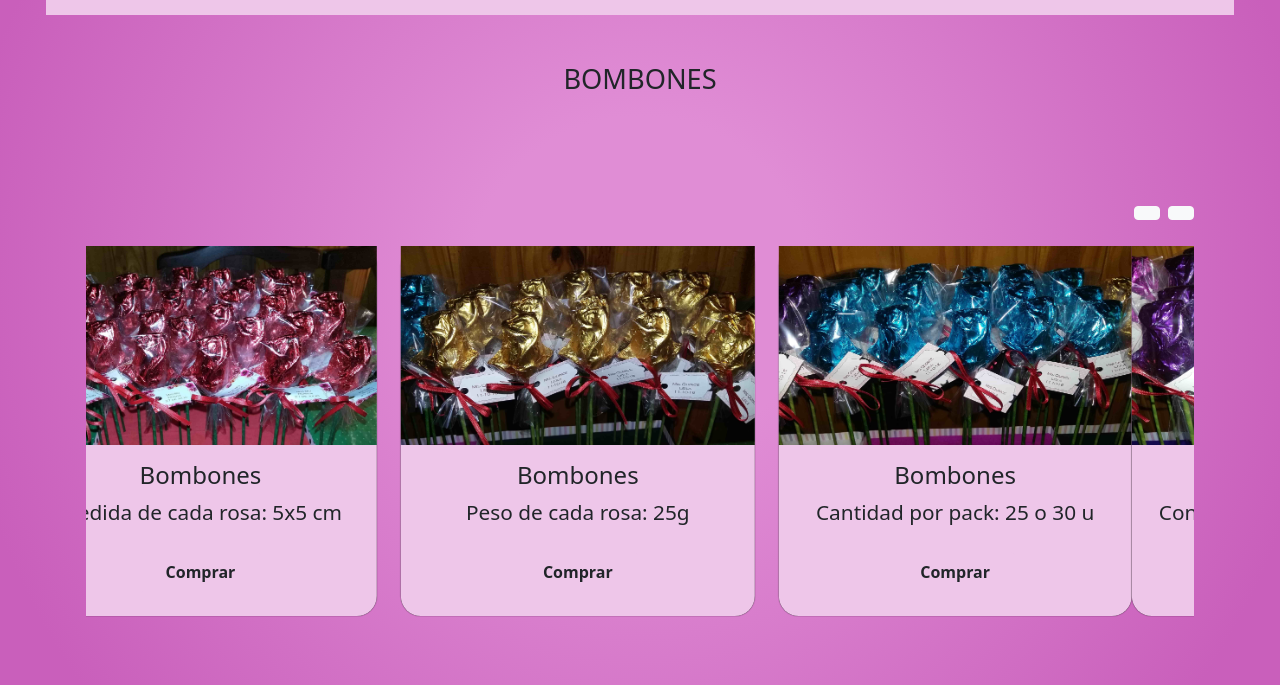
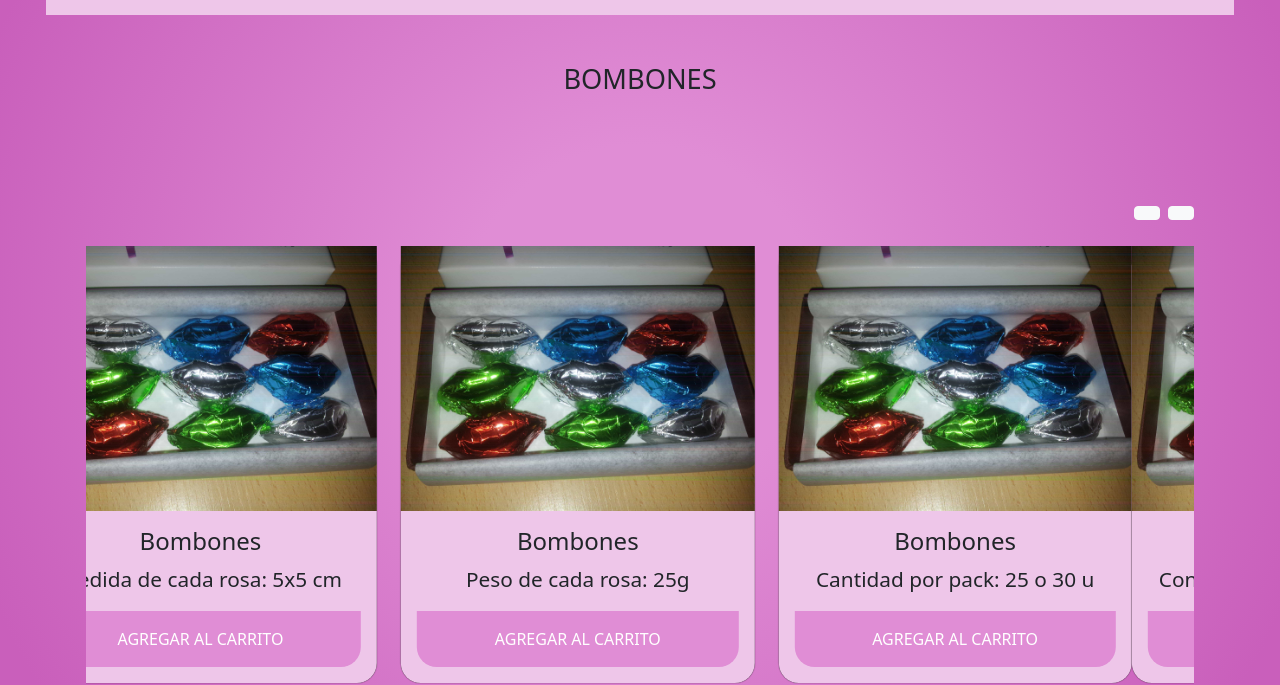
Before and after one commit to JudithGrau/TodoDulceYChocolatoso, a website: page bombones.html in a window 1280 px wide. Shown: the part 283-968 px from the top of the page. Drawn offline with nearby package versions, Linux system fonts and the light colour scheme; some icons are missing.

Commit message:
Modificaciones en la imgágenes de los html de bombones, figuras,ramos y packs

```diff
--- a/bombones.html
+++ b/bombones.html
@@ -78,13 +78,13 @@
 
                                                 <div class="col-md-4 mb-3">
                                                     <div class="card">
-                                                    <img class="img-fluid w-100 h-auto" src="img/pack2-min.jpg" alt="nosotros">
+                                                        <img class="img-fluid w-100 h-auto" src="img/bombones_boca-min.jpg" alt="nosotros">
 
                                                         <div class="card-body text-center">
                                                             <h4 class="card-title">Bombones</h4>
                                                             <p class="card-text">Medida de cada rosa: 5x5 cm</p>
-                                                          <div class="btn">
-                                                            <button>Comprar</button>
+                                                            <div class="p-3 ramos text-center text-white mt-3 cursor">
+                                                                <span class="text-uppercase">Agregar al carrito</span>
                                                             </div>
 
                                                         </div>
@@ -93,12 +93,12 @@
                                                 </div>
                                                 <div class="col-md-4 mb-3">
                                                     <div class="card">
-                                                      <img class="img-fluid w-100 h-auto" alt="100%x280" src="img/pack3-min.jpg">
+                                                        <img class="img-fluid w-100 h-auto" alt="100%x280" src="img/bombones_boca-min.jpg">
                                                         <div class="card-body text-center">
                                                             <h4 class="card-title">Bombones</h4>
                                                             <p class="card-text">Peso de cada rosa: 25g</p>
-                                                          <div class="btn">
-                                                            <button>Comprar</button>
+                                                            <div class="p-3 ramos text-center text-white mt-3 cursor">
+                                                                <span class="text-uppercase">Agregar al carrito</span>
                                                             </div>
 
                                                         </div>
@@ -106,12 +106,12 @@
                                                 </div>
                                                 <div class="col-md-4 mb-3">
                                                     <div class="card">
-                                                      <img class="img-fluid w-100 h-auto" alt="100%x280" src="img/pack4-min.jpg">
+                                                        <img class="img-fluid w-100 h-auto" alt="100%x280" src="img/bombones_boca-min.jpg">
                                                         <div class="card-body text-center">
                                                             <h4 class="card-title">Bombones</h4>
                                                             <p class="card-text">Cantidad por pack: 25 o 30 u</p>
-                                                          <div class="btn">
-                                                            <button>Comprar</button>
+                                                            <div class="p-3 ramos text-center text-white mt-3 cursor">
+                                                                <span class="text-uppercase">Agregar al carrito</span>
                                                             </div>
 
                                                         </div>
@@ -125,12 +125,12 @@
 
                                                 <div class="col-md-4 mb-3">
                                                     <div class="card">
-                                                      <img class="img-fluid w-100 h-auto" alt="100%x280" src="img/pack5-min.jpg">
+                                                        <img class="img-fluid w-100 h-auto" alt="100%x280" src="img/bombones_boca-min.jpg">
                                                         <div class="card-body text-center">
                                                             <h4 class="card-title">Bombones: Sabores</h4>
                                                             <p class="card-text">Con leche/semiamargo/blanco</p>
-                                                          <div class="btn">
-                                                            <button>Comprar</button>
+                                                            <div class="p-3 ramos text-center text-white mt-3 cursor">
+                                                                <span class="text-uppercase">Agregar al carrito</span>
                                                             </div>
 
                                                         </div>
@@ -139,12 +139,12 @@
                                                 </div>
                                                 <div class="col-md-4 mb-3">
                                                     <div class="card">
-                                                      <img class="img-fluid w-100 h-auto" alt="100%x280" src="img/pack1-min.jpg">
+                                                        <img class="img-fluid w-100 h-auto" alt="100%x280" src="img/bombones_boca-min.jpg">
                                                         <div class="card-body text-center">
                                                             <h4 class="card-title">Bombones</h4>
                                                             <p class="card-text">Marca de chocolate: Alpino</p>
-                                                          <div class="btn">
-                                                            <button>Comprar</button>
+                                                            <div class="p-3 ramos text-center text-white mt-3 cursor">
+                                                                <span class="text-uppercase">Agregar al carrito</span>
                                                             </div>
 
                                                         </div>
@@ -152,12 +152,12 @@
                                                 </div>
                                                 <div class="col-md-4 mb-3">
                                                     <div class="card">
-                                                      <img class="img-fluid w-100 h-auto" alt="100%x280" src="img/pack6-min.jpg">
+                                                        <img class="img-fluid w-100 h-auto" alt="100%x280" src="img/bombones_boca-min.jpg">
                                                         <div class="card-body text-center">
                                                             <h4 class="card-title">Bombones</h4>
                                                             <p class="card-text">Formato de venta: Pack con base</p>
-                                                          <div class="btn">
-                                                            <button>Comprar</button>
+                                                            <div class="p-3 ramos text-center text-white mt-3 cursor">
+                                                                <span class="text-uppercase">Agregar al carrito</span>
                                                             </div>
                                                         </div>
                                                     </div>
@@ -170,12 +170,12 @@
 
                                                 <div class="col-md-4 mb-3">
                                                     <div class="card">
-                                                      <img class="img-fluid w-100 h-auto" alt="100%x280" src="img/pack7-min.jpg">
+                                                        <img class="img-fluid w-100 h-auto" alt="100%x280" src="img/bombones_boca-min.jpg">
                                                         <div class="card-body text-center">
                                                             <h4 class="card-title">Bombones</h4>
                                                             <p class="card-text">Envoltorio: Papel metalizado</p>
-                                                          <div class="btn">
-                                                            <button>Comprar</button>
+                                                            <div class="p-3 ramos text-center text-white mt-3 cursor">
+                                                                <span class="text-uppercase">Agregar al carrito</span>
                                                             </div>
                                                         </div>
 
@@ -183,24 +183,24 @@
                                                 </div>
                                                 <div class="col-md-4 mb-3">
                                                     <div class="card">
-                                                      <img class="img-fluid w-100 h-auto" alt="100%x280" src="img/pack1-min.jpg">
+                                                        <img class="img-fluid w-100 h-auto" alt="100%x280" src="img/bombones_boca-min.jpg">
                                                         <div class="card-body text-center">
                                                             <h4 class="card-title">Bombones</h4>
                                                             <p class="card-text">Tarjetitas: Personalizadas</p>
-                                                          <div class="btn">
-                                                            <button>Comprar</button>
+                                                            <div class="p-3 ramos text-center text-white mt-3 cursor">
+                                                                <span class="text-uppercase">Agregar al carrito</span>
                                                             </div>
                                                         </div>
                                                     </div>
                                                 </div>
                                                 <div class="col-md-4 mb-3">
                                                     <div class="card">
-                                                      <img class="img-fluid w-100 h-auto" alt="100%x280" src="img/pack9-min.jpg">
+                                                        <img class="img-fluid w-100 h-auto" alt="100%x280" src="img/bombones_boca-min.jpg">
                                                         <div class="card-body text-center">
                                                             <h4 class="card-title">Bombones</h4>
                                                             <p class="card-text">Base: Con diseño a elección.</p>
-                                                          <div class="btn">
-                                                              <button>Comprar</button>
+                                                            <div class="p-3 ramos text-center text-white mt-3 cursor">
+                                                                <span class="text-uppercase">Agregar al carrito</span>
                                                             </div>
                                                         </div>
                                                     </div>
```
Also changed, not shown: figuras_chocolate.html (+28 -60 lines), ramo_rosas.html (+10 -41 lines), rosas_pack.html (+18 -19 lines). Lines whose indentation alone changed are shown as unchanged.
